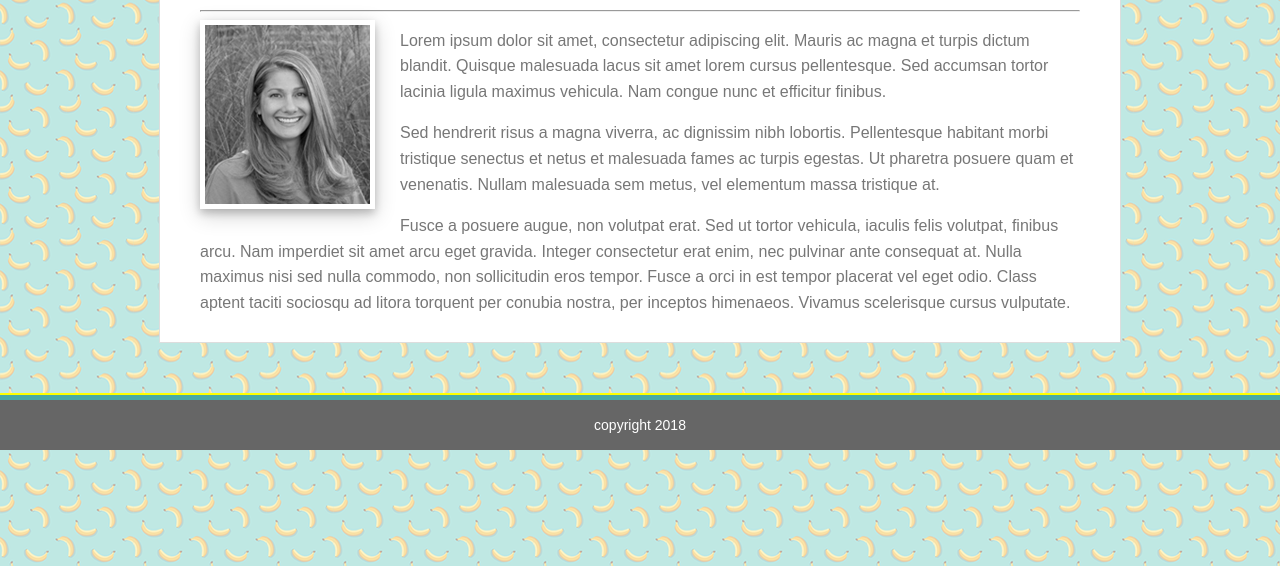
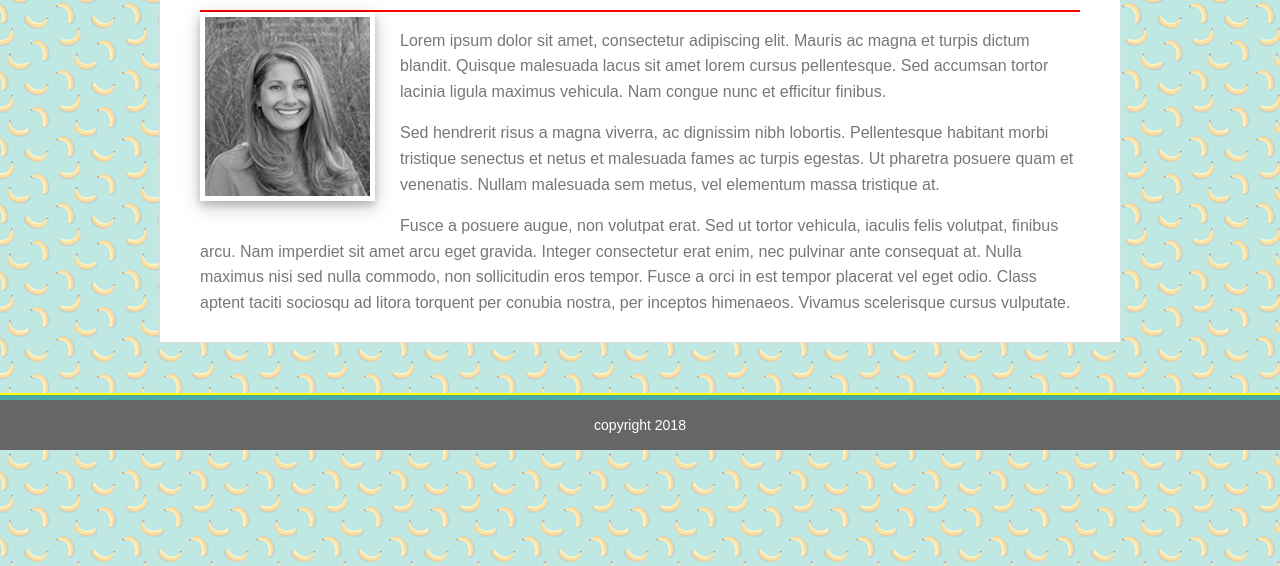
Before and after one commit to bnkfick/Basic-Portfolio, a plain HTML site: page index.html in a window 1280 px wide. Shown: the part 234-800 px from the top of the page. Drawn offline with Linux system fonts and the light colour scheme.

```diff
--- a/assets/css/style.css
+++ b/assets/css/style.css
@@ -55,6 +55,10 @@ a {
 h1 {
     font-family: 'Georgia', Times, Times New Roman, serif;
     color: #4aaaa5;
+}
+
+.seperator {
+    border-bottom: 2px solid red;
 }
 
 #bio {
--- a/index.html
+++ b/index.html
@@ -27,7 +27,7 @@
 
         <h1>About Me</h1>
 
-        <hr />
+        <div class="seperator"></div>
         <img id="bio" src="assets/images/bio_photo.jpg" alt="Barbara Fick Portrait" />
         <p>
             Lorem ipsum dolor sit amet, consectetur adipiscing elit. Mauris ac magna et turpis dictum blandit. Quisque malesuada lacus sit amet lorem cursus pellentesque. Sed accumsan tortor lacinia ligula maximus vehicula. Nam congue nunc et efficitur finibus.
```
Also changed, not shown: 3 other files.
